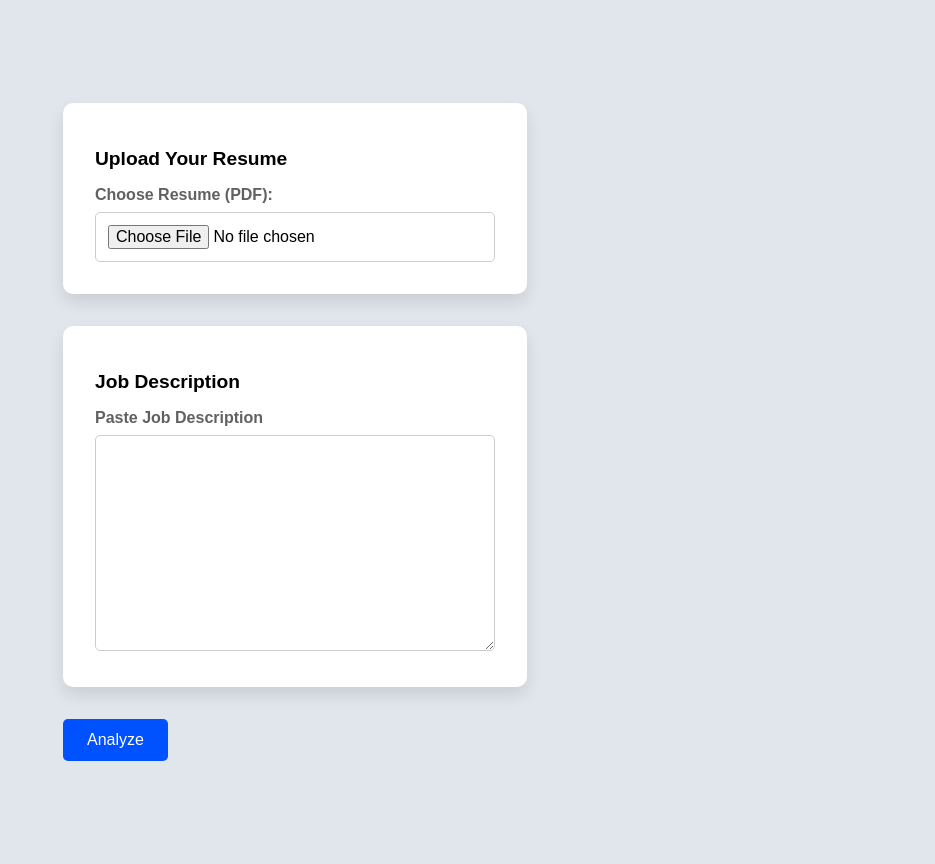
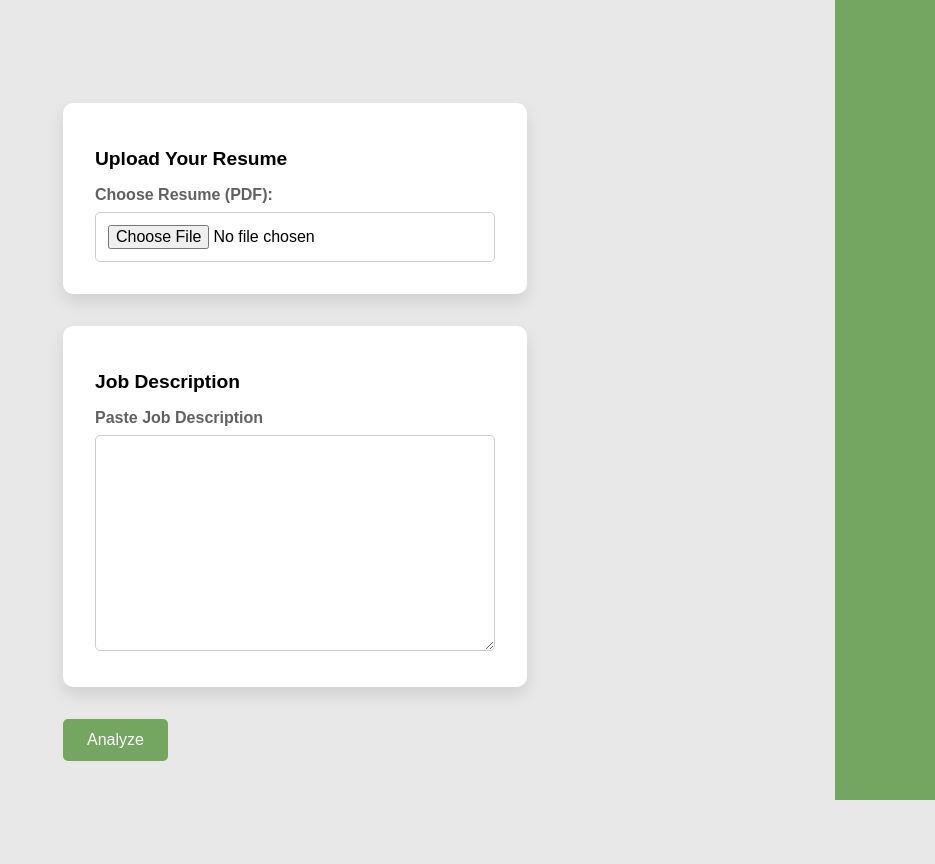
Before and after one commit to dvaldiviezo03/resume-analyzer, a Flask app: page / in a window 1280 px wide. Shown: the whole page, without its empty margins (345-1280 px from the left). Run offline with Flask 3, Linux system fonts and the light colour scheme.

Commit message:
cleaned up debug statements

```diff
--- a/RESUMEANALYZER/ai_module.py
+++ b/RESUMEANALYZER/ai_module.py
@@ -3,8 +3,6 @@ from openai import OpenAI
 import os
 from sentence_transformers import SentenceTransformer, util
 from dotenv import load_dotenv
-
-print("AI module being loaded...")
 
 load_dotenv()
 client = OpenAI(api_key=os.getenv("OPENAI_API_KEY"))
--- a/RESUMEANALYZER/app.py
+++ b/RESUMEANALYZER/app.py
@@ -8,7 +8,7 @@ import fitz
 import sqlite3
 import re
 import os
-print("app.py starting...")
+
 # this initializes flask peruse
 app = Flask(__name__)
 
--- a/RESUMEANALYZER/preprocessing.py
+++ b/RESUMEANALYZER/preprocessing.py
@@ -13,7 +13,6 @@ def extract_contact_info(text):
     phone_pattern = r"(?:(?:\+?1\s*(?:[.-]\s*)?)?(?:\(?\d{3}\)?|\d{3})(?:[.\-\s]*)\d{3}(?:[.\-\s]*)\d{4})"
     linkedin_pattern = r"(?:https?:\/\/)?(?:www\.)?linkedin\.com\/in\/[a-zA-Z0-9_-]+"
 
-    # use re.findall
     #re.findall() seraches a string or text, looks for substrings that match the regex, then returns it
 
     email = re.findall(email_pattern, text)
--- a/RESUMEANALYZER/templates/frontpage.html
+++ b/RESUMEANALYZER/templates/frontpage.html
@@ -8,7 +8,7 @@
     <style>
         body {
             font-family: Arial, sans-serif;
-            background-color: #e1e6ec;
+            background-color: rgba(210, 210, 210, 0.507);
             display: flex;
             justify-content: center;
             align-items: center;
@@ -63,7 +63,7 @@
         }
 
         button {
-            background-color: #0051ff;
+            background-color: #74A662;
             color: white;
             padding: 0.75rem 1.5rem;
             border: none;
@@ -74,7 +74,7 @@
         }
 
         button:hover {
-            background-color: #0056b3;
+            background-color: #2f6330;
         }
 
         @media (max-width: 768px) {
@@ -95,6 +95,16 @@
                 width: 90%;
                 max-width: 500px;
             }
+        }
+
+        .green-bar {
+            position: fixed;
+            top: 0;
+            right: 0;
+            width: 100px;
+            height: 100vh;
+            background-color: #74A662;
+            z-index: 0;
         }
     </style>
 </head>
@@ -124,6 +134,8 @@
         </div>
     </form>
 
+    <div class="green-bar"></div>
+
 </body>
 
 </html>
```
Also changed, not shown: RESUMEANALYZER/templates/results.html (+17 -3 lines), RESUMEANALYZER/resumes.db, RESUMEANALYZER/routes.py (deleted).
